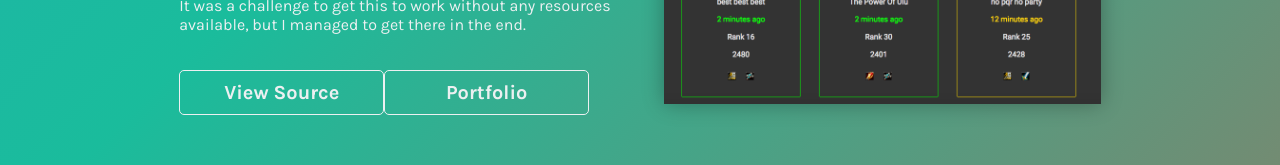
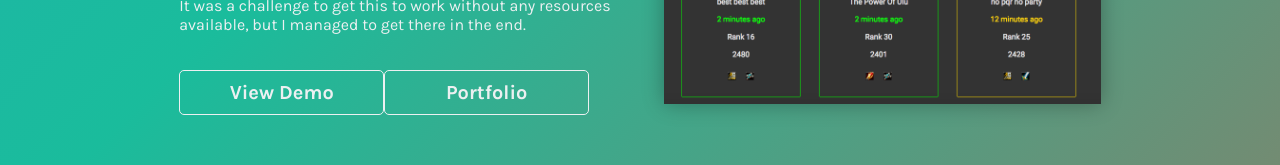
Before and after one commit to JakeFlynnReapit/portfolio, a React (Create React App) app: page /work/whosplaying in a window 1280 px wide. Shown: the part 553-718 px from the top of the page. Built offline with nearby package versions, Linux system fonts and the light colour scheme.

Commit message:
Updated whosplaying to live site

```diff
--- a/src/pages/Whosplaying.js
+++ b/src/pages/Whosplaying.js
@@ -18,7 +18,7 @@ class Whosplaying extends Component {
 						<p>Since there is no API for the game's data, I had to get around this in a hacky way.</p>
 	          <p>I achieved the end result by making an ajax call to the games website that listed all of the teams, iterating through each team and checking the last played time. If that time was within the last hour then it was displayed.</p>
 	          <p>It was a challenge to get this to work without any resources available, but I managed to get there in the end.</p>
-						<a href="https://github.com/jakeswork/whosplaying/blob/master/js/app.js" target="_blank" rel="noopener noreferrer" className="button">View Source</a>
+						<a href="http://whosplaying.000webhostapp.com/" target="_blank" rel="noopener noreferrer" className="button">View Demo</a>
 						<Link to="/work/" className="button">Portfolio</Link>
 				</div>
 	        <div className="half-side img">
```
Also changed, not shown: 1 other file (tests, documents, lock files or other folders).
